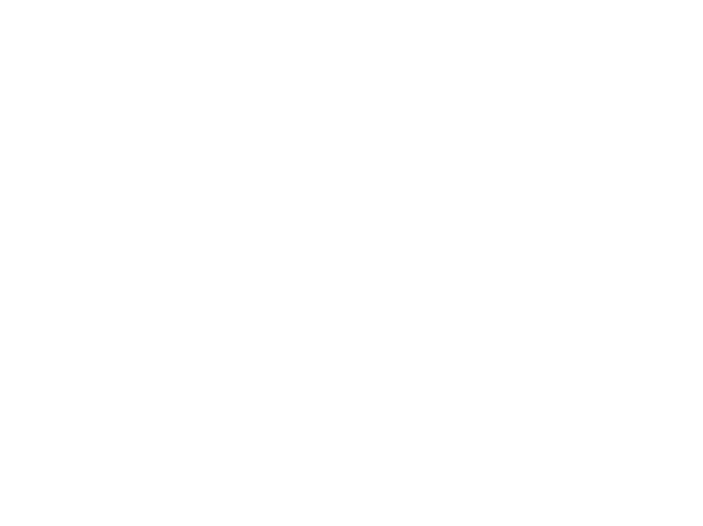
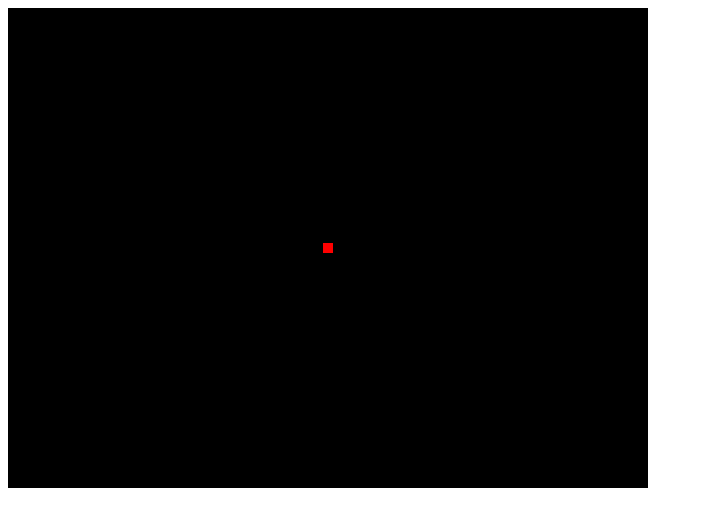
Before and after one commit to ffiadmin/webgl-portfolio-demo, a plain HTML site: page WebContent/index.html in a window 1280 px wide. Shown: the whole page, without its empty margins (0-703 px from the left). Drawn offline with Linux system fonts and the light colour scheme.

Commit message:
Added basic shaders and error handling.
This program has the foundation for creating a WebGL program with basic
shader management and error handling. It currently draws a red dot, at
the WebGL origin.

```diff
--- a/WebContent/index.html
+++ b/WebContent/index.html
@@ -10,6 +10,15 @@
 		Your browser does not support the "canvas" tag
 	</canvas>
 
+	<script src="scripts/logging/Logger.js"></script>
+	<script src="scripts/logging/Fatal.js"></script>
+	<script src="scripts/logging/Info.js"></script>
+	<script src="scripts/logging/Warning.js"></script>
+	<script src="scripts/shaders/ShaderManager.js"></script>
+	<script src="scripts/shaders/Shader.js"></script>
+	<script src="scripts/shaders/FragmentShader.js"></script>
+	<script src="scripts/shaders/VertexShader.js"></script>
+	<script src="scripts/Project.js"></script>
 	<script src="scripts/main.js"></script>
 </body>
 </html>
--- /dev/null
+++ b/WebContent/scripts/Project.js
@@ -0,0 +1,51 @@
+function Project(canvasID) {
+	this.canvas = document.getElementById(canvasID);
+
+//Was the canvas retrieved?
+	if (!this.canvas) {
+		throw new Fatal('The canvas cannot be located', 'Project.js');
+	}
+
+//Get the WebGL context
+	this.gl = this.getWebGLContext();
+
+//Create the shader program
+	this.shader = new ShaderManager(this.gl);
+
+	this.gl.clearColor(0.0, 0.0, 0.0, 1.0);
+	this.gl.clear(this.gl.COLOR_BUFFER_BIT);
+
+	this.gl.drawArrays(this.gl.POINTS, 0, 1);
+}
+
+// Thank you: https://code.google.com/p/webglsamples/source/browse/book/webgl-utils.js?r=41401f8a69b1f8d32c6863ac8c1953c8e1e8eba0
+Project.prototype.getWebGLContext = function() {
+//Check for WebGL context creation errors
+	if (this.canvas.addEventListener) {
+		this.canvas.addEventListener("webglcontextcreationerror", function(event) {
+			throw new Fatal('The WebGL context could not be created', 'Program.js');
+		}, false);
+	}
+
+//Attempt to create the WebGL context
+	var context = false;
+	var contexts = [ 'experimental-webgl', 'moz-webgl', 'webgl', 'webkit-3d' ];
+
+	for(var i = 0; i < contexts.length; ++i) {
+		try {
+			context = this.canvas.getContext(contexts[i]);
+		} catch(e) {
+
+		}
+
+	//Has the context been received, yet?
+		if (context) break;
+	}
+
+//Make sure context capturing succeeded
+	if (!context) {
+		throw new Fatal('The WebGL context capturing did not succeed', 'Program.js');
+	}
+
+	return context;
+};
--- /dev/null
+++ b/WebContent/scripts/logging/Fatal.js
@@ -0,0 +1,6 @@
+function Fatal(message, file) {
+	Logger.call(this, message, file, Logger.level.FATAL);
+}
+
+Fatal.prototype = new Logger();
+Fatal.prototype.constructor = Logger;
--- /dev/null
+++ b/WebContent/scripts/logging/Info.js
@@ -0,0 +1,6 @@
+function Info(message, file) {
+	Logger.call(this, message, file, Logger.level.INFO);
+}
+
+Info.prototype = new Logger();
+Info.prototype.constructor = Logger;
--- /dev/null
+++ b/WebContent/scripts/logging/Logger.js
@@ -0,0 +1,26 @@
+function Logger(message, file, level) {
+	var prefix = 'WEBGL ENGINE MESSAGE: \n\n';
+
+//Keep track of the information which was given
+	this.file = file !== undefined ? ('File: ' + file + '\n') : '';
+	this.level = level !== undefined ? level : Logger.level.INFO;
+	this.message = 'Message: ' + message;
+	this.output = prefix + 'Level: ' + this.level + '\n' + this.file + this.message;
+
+//Send this information to the console
+	if (message !== undefined && window.console && window.console.log)
+		console.log(this.output);
+}
+
+Logger.prototype = new Error();
+Logger.prototype.constructor = Error;
+
+Logger.level = {
+	FATAL : 'Fatal',
+	INFO  : 'Information',
+	WARN  : 'Warning'
+};
+
+Logger.prototype.report = function() {
+	alert(this.output);
+};
--- /dev/null
+++ b/WebContent/scripts/logging/Warning.js
@@ -0,0 +1,6 @@
+function Warning(message, file) {
+	Logger.call(this, message, file, Logger.level.WARN);
+}
+
+Warning.prototype = new Logger();
+Warning.prototype.constructor = Logger;
--- a/WebContent/scripts/main.js
+++ b/WebContent/scripts/main.js
@@ -1,5 +1,11 @@
 function main() {
-
+	try {
+		new Project('webgl');
+	} catch(e) {
+		if (e.level == Logger.level.FATAL) {
+			e.report();
+		}
+	}
 }
 
 //Run the program
--- /dev/null
+++ b/WebContent/scripts/shaders/FragmentShader.js
@@ -0,0 +1,11 @@
+function FragmentShader() {
+	Shader.call(this);
+
+	this.code =
+	'void main() {\n' +
+	'	gl_FragColor = vec4(1.0, 0.0, 0.0, 1.0);\n' +
+	'}';
+}
+
+FragmentShader.prototype = new Shader();
+FragmentShader.prototype.constructor = Shader;
--- /dev/null
+++ b/WebContent/scripts/shaders/Shader.js
@@ -0,0 +1,3 @@
+function Shader() {
+	this.code = '';
+}
--- /dev/null
+++ b/WebContent/scripts/shaders/ShaderManager.js
@@ -0,0 +1,80 @@
+function ShaderManager(glContext) {
+	gl = glContext;
+	this.initShaders();
+}
+
+ShaderManager.prototype.createProgram = function() {
+//Create the shader objects
+	var fragment = this.loadShader(gl.FRAGMENT_SHADER, new FragmentShader());
+	var vertex = this.loadShader(gl.VERTEX_SHADER, new VertexShader());
+
+//Create a program object
+	var program = gl.createProgram();
+
+	if (!program) {
+		throw new Fatal('The shader program could not be created', 'ShaderManager.js');
+	}
+
+//Attach the shaders to the program
+	gl.attachShader(program, fragment);
+	gl.attachShader(program, vertex);
+
+//Link the two shaders together in the program
+	gl.linkProgram(program);
+
+//Make sure the linking succeeded
+	var linked = gl.getProgramParameter(program, gl.LINK_STATUS);
+
+	if (!linked) {
+		var error = gl.getProgramInfoLog(program);
+		gl.deleteProgram(program);
+		gl.deleteShader(fragment);
+		gl.deleteShader(vertex);
+
+		throw new Fatal('The shader program cannot be linked. Error details: ' + error, 'ShaderManager.js');
+	}
+
+	return program;
+};
+
+ShaderManager.prototype.initShaders = function() {
+//Create the shader program
+	var program = this.createProgram();
+
+	if (!program) {
+		throw new Fatal('The shader program could not be created', 'ShaderManager.js');
+	}
+
+//Start to use the program
+	gl.useProgram(program);
+	gl.program = program;
+
+	return true;
+};
+
+ShaderManager.prototype.loadShader = function(type, source) {
+//Create the shader object
+	var shader = gl.createShader(type);
+
+	if (shader == null) {
+		throw new Fatal('The shader could not be loaded', 'ShaderManager.js');
+	}
+
+//Set the shader source program
+	gl.shaderSource(shader, source.code);
+
+//Compile the shader
+	gl.compileShader(shader);
+
+//Make sure the compilation succeeded
+	var compiled = gl.getShaderParameter(shader, gl.COMPILE_STATUS);
+
+	if (!compiled) {
+		var error = gl.getShaderInfoLog(shader);
+		gl.deleteShader(shader);
+
+		throw new Fatal('Cannot compile the shader. Error details: ' + error, 'ShaderManager.js');
+	}
+
+	return shader;
+};
--- /dev/null
+++ b/WebContent/scripts/shaders/VertexShader.js
@@ -0,0 +1,12 @@
+function VertexShader() {
+	Shader.call(this);
+
+	this.code =
+	'void main() {\n' +
+	'	gl_Position = vec4(0.0, 0.0, 0.0, 1.0);\n' +
+	'	gl_PointSize = 10.0;\n' +
+	'}';
+}
+
+VertexShader.prototype = new Shader();
+VertexShader.prototype.constructor = Shader;
```
